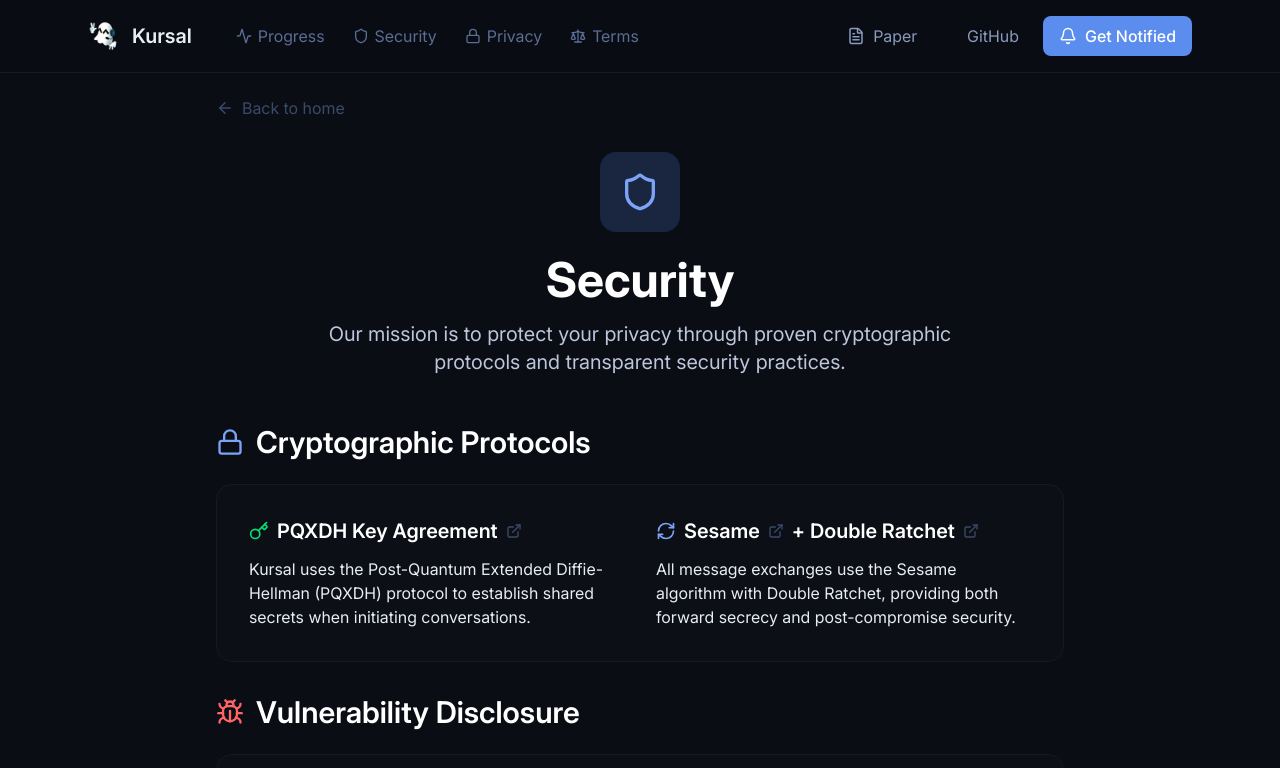
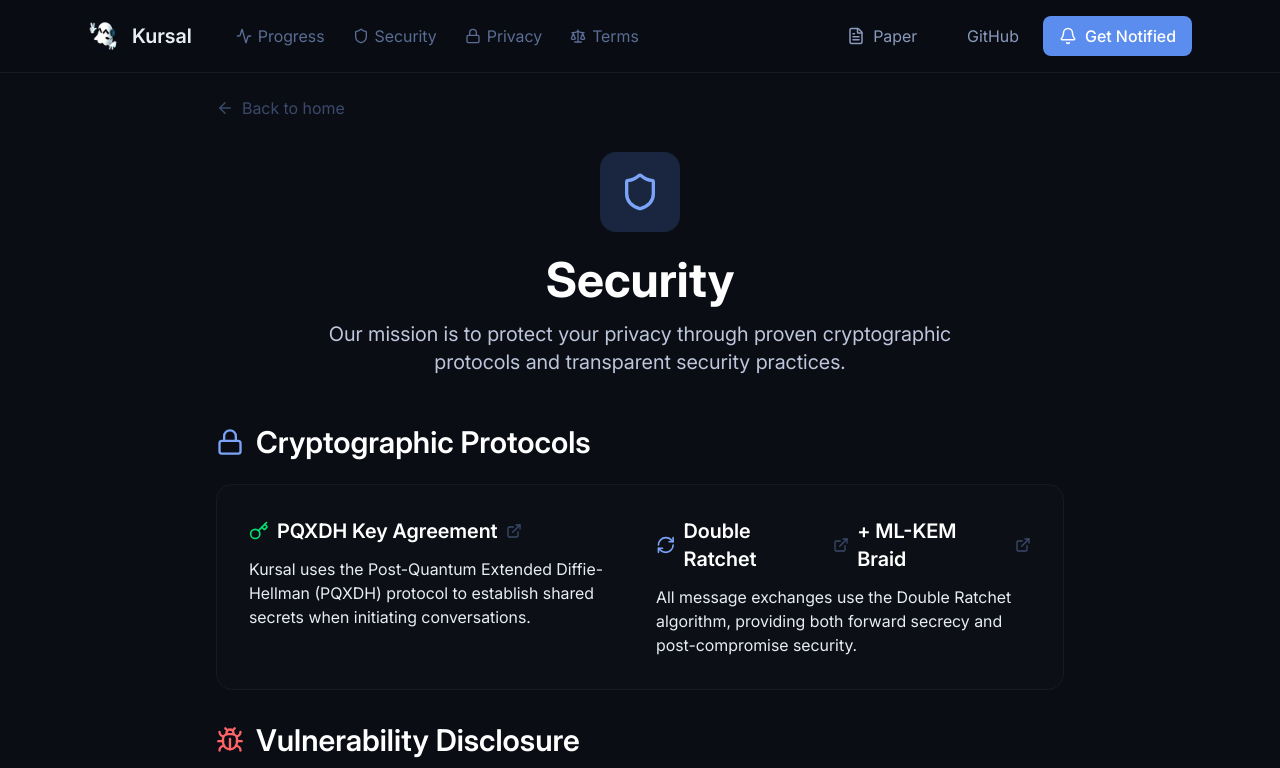
Before and after one commit to KursalChat/Website, a SvelteKit app: page /security in a window 1280 px wide. Shown: the top 768 px of the page. Built offline with nearby package versions, Linux system fonts and the light colour scheme; some icons are missing.

Commit message:
fix: new plausible url

```diff
--- a/src/app.html
+++ b/src/app.html
@@ -28,7 +28,7 @@
 
   <script
     async
-    src="https://stats.openvoxel.studio/js/pa-NV_L1VKRz75NZCEGUgqCm.js"
+    src="https://stats.openvoxel.studio/js/pa-INLiRP-ljoQ6PVytveRc2.js"
   ></script>
   <script>
     // Privacy-friendly analytics by Plausible
--- a/src/lib/const.ts
+++ b/src/lib/const.ts
@@ -1,5 +1,5 @@
 export const email = "hello@kursal.chat";
-export const repository = "https://github.com/KursalChat/Kursal";
+export const repository = "https://kursal.chat/repository";
 export const SITE_URL = "https://kursal.chat";
 export const SITE_ICON = "https://kursal.chat/icon.png";
 
--- a/src/routes/security/+page.svelte
+++ b/src/routes/security/+page.svelte
@@ -16,12 +16,7 @@
   import { SiGithub } from "@icons-pack/svelte-simple-icons";
   import Navbar from "$lib/components/Navbar.svelte";
   import Footer from "$lib/components/Footer.svelte";
-  import {
-    repository,
-    PAPER_URL,
-    SITE_URL,
-    SITE_ICON,
-  } from "$lib/const";
+  import { repository, PAPER_URL, SITE_URL, SITE_ICON } from "$lib/const";
 
   const pageUrl = `${SITE_URL}/security`;
 </script>
@@ -115,16 +110,7 @@
                 class="text-xl font-semibold text-white mb-3 flex items-center gap-2"
               >
                 <RefreshCw size={20} class="text-accent-400" />
-                Sesame
-                <a
-                  href="https://signal.org/docs/specifications/sesame/"
-                  target="_blank"
-                  rel="noopener noreferrer"
-                  class="text-kursal-400 hover:text-accent-400 transition-colors"
-                >
-                  <ExternalLink size={16} />
-                </a>
-                + Double Ratchet
+                Double Ratchet
                 <a
                   href="https://signal.org/docs/specifications/doubleratchet/"
                   target="_blank"
@@ -133,11 +119,19 @@
                 >
                   <ExternalLink size={16} />
                 </a>
+                + ML-KEM Braid
+                <a
+                  href="https://signal.org/docs/specifications/mlkembraid/"
+                  target="_blank"
+                  rel="noopener noreferrer"
+                  class="text-kursal-400 hover:text-accent-400 transition-colors"
+                >
+                  <ExternalLink size={16} />
+                </a>
               </h3>
               <p class="text-kursal-50">
-                All message exchanges use the Sesame algorithm with Double
-                Ratchet, providing both forward secrecy and post-compromise
-                security.
+                All message exchanges use the Double Ratchet algorithm,
+                providing both forward secrecy and post-compromise security.
               </p>
             </div>
           </div>
```
Also changed, not shown: package.json (+4 -4 lines), 1 other file (tests, documents, lock files or other folders).
